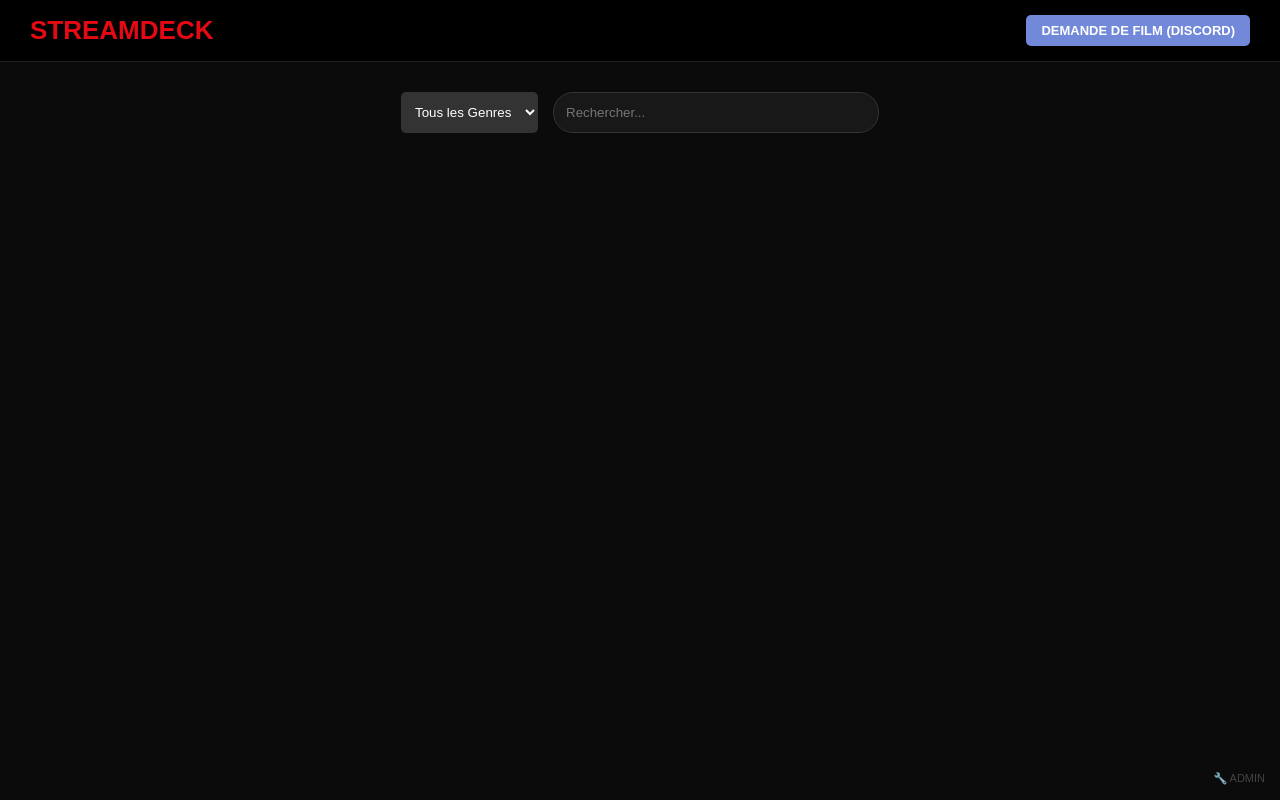
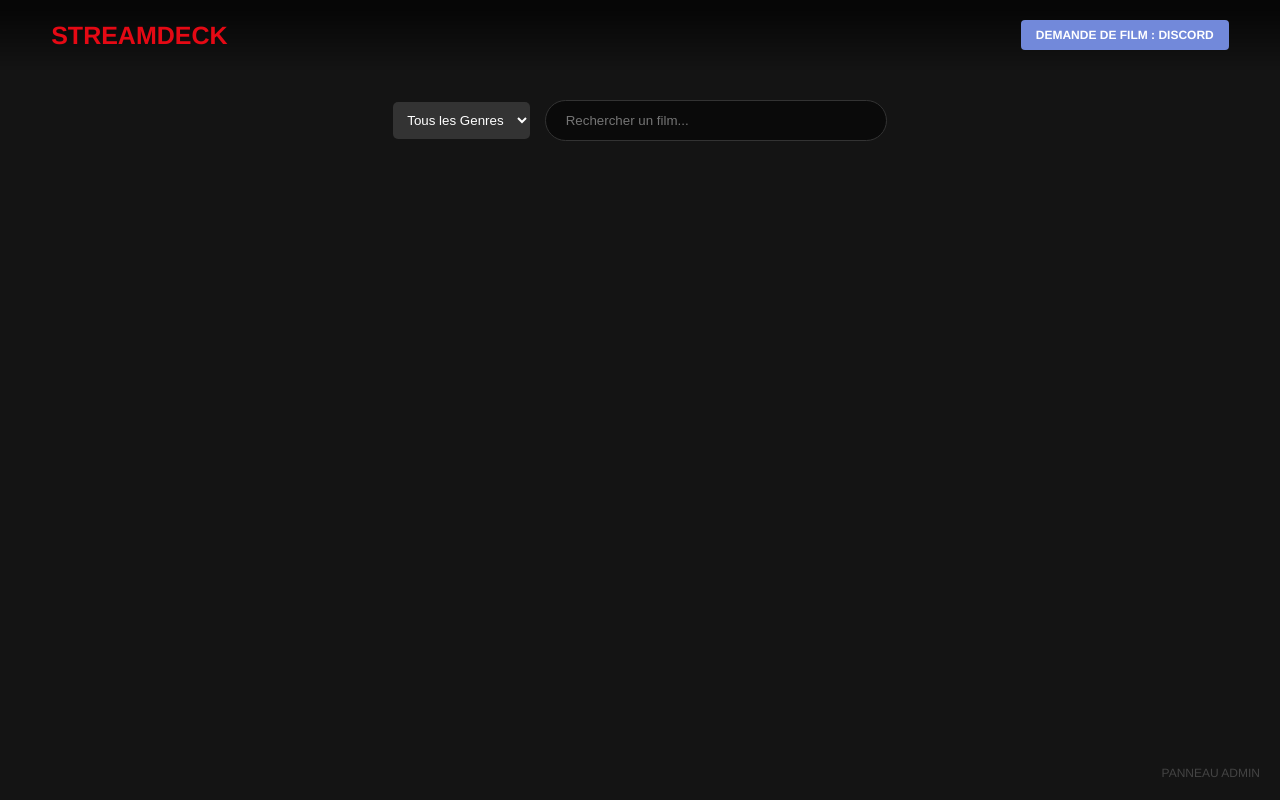
Before and after one commit to vguillotduenas-dotcom/StreamDeck, a Flask app: page / in a window 1280 px wide. Run offline with Flask 3, Linux system fonts and the light colour scheme; a user stored in the database is signed in; data that the repository does not hold is empty.

Commit message:
Update index.html

```diff
--- a/templates/index.html
+++ b/templates/index.html
@@ -3,62 +3,63 @@
 <head>
     <meta charset="UTF-8">
     <meta name="viewport" content="width=device-width, initial-scale=1.0">
-    <title>Streamdeck - Catalogue</title>
+    <title>Streamdeck</title>
     <style>
-        body { background: #0b0b0b; color: white; font-family: sans-serif; margin: 0; padding: 0; }
-        .navbar { display: flex; justify-content: space-between; align-items: center; padding: 15px 30px; background: #000; border-bottom: 1px solid #222; }
-        .logo { color: #e50914; font-size: 26px; font-weight: bold; text-decoration: none; }
-        .discord-btn { background: #7289da; color: white; padding: 8px 15px; border-radius: 5px; text-decoration: none; font-weight: bold; font-size: 13px; }
+        body { background: #141414; color: white; font-family: 'Helvetica Neue', Helvetica, Arial, sans-serif; margin: 0; padding: 0; }
+        .header { display: flex; justify-content: space-between; align-items: center; padding: 20px 4%; background: linear-gradient(to bottom, rgba(0,0,0,0.7) 10%, rgba(0,0,0,0)); position: fixed; width: 92%; z-index: 100; }
+        .logo { color: #e50914; font-size: 25px; font-weight: bold; text-decoration: none; }
+        .discord-link { background: #7289da; color: white; padding: 8px 15px; border-radius: 4px; text-decoration: none; font-weight: bold; font-size: 12px; }
 
-        .filters { display: flex; justify-content: center; gap: 15px; padding: 30px 10px; background: #0b0b0b; }
-        .search { padding: 12px; width: 300px; border-radius: 20px; border: 1px solid #333; background: #181818; color: white; }
-        .genre-select { padding: 10px; border-radius: 5px; background: #333; color: white; border: none; }
+        .main-content { padding-top: 100px; text-align: center; }
+        .search-area { margin-bottom: 30px; }
+        .search-bar { padding: 12px 20px; width: 300px; border-radius: 25px; border: 1px solid #333; background: rgba(0,0,0,0.5); color: white; outline: none; }
+        .genre-box { padding: 10px; border-radius: 5px; background: #333; color: white; border: none; margin-right: 10px; }
 
-        .grid { display: grid; grid-template-columns: repeat(auto-fill, minmax(180px, 1fr)); gap: 20px; padding: 20px; }
-        .card { background: #181818; border-radius: 8px; overflow: hidden; border: 1px solid #222; transition: 0.3s; position: relative; }
-        .card:hover { transform: scale(1.03); border-color: #e50914; }
-        .card img { width: 100%; height: 260px; object-fit: cover; }
-        .card-body { padding: 12px; text-align: center; }
-        .badge { position: absolute; top: 8px; right: 8px; background: #e50914; padding: 2px 6px; border-radius: 3px; font-size: 10px; font-weight: bold; }
-        .play-btn { display: block; background: #e50914; color: white; padding: 8px; border-radius: 4px; text-decoration: none; margin-top: 8px; font-size: 13px; font-weight: bold; }
+        .movie-grid { display: grid; grid-template-columns: repeat(auto-fill, minmax(200px, 1fr)); gap: 30px; padding: 0 4%; }
+        .movie-card { background: #181818; border-radius: 4px; overflow: hidden; transition: transform 0.3s; position: relative; text-decoration: none; color: white; }
+        .movie-card:hover { transform: scale(1.05); z-index: 10; }
+        .movie-card img { width: 100%; height: 300px; object-fit: cover; }
+        .movie-info { padding: 10px; text-align: left; }
+        .movie-title { font-size: 14px; font-weight: bold; margin: 0; }
+        .type-tag { position: absolute; top: 10px; left: 10px; background: rgba(229, 9, 20, 0.8); padding: 2px 8px; border-radius: 2px; font-size: 10px; font-weight: bold; }
 
-        .admin-link { position: fixed; bottom: 15px; right: 15px; color: #444; text-decoration: none; font-size: 11px; }
+        .admin-btn { position: fixed; bottom: 20px; right: 20px; color: #444; text-decoration: none; font-size: 12px; }
     </style>
 </head>
 <body>
 
-    <nav class="navbar">
+    <div class="header">
         <a href="/" class="logo">STREAMDECK</a>
-        <a href="https://discord.gg/yGwPtXKEu" class="discord-btn" target="_blank">DEMANDE DE FILM (DISCORD)</a>
-    </nav>
+        <a href="https://discord.gg/yGwPtXKEu" class="discord-link" target="_blank">DEMANDE DE FILM : DISCORD</a>
+    </div>
 
-    <form class="filters" action="/">
-        <select name="genre" class="genre-select" onchange="this.form.submit()">
+    <div class="main-content">
+        <form class="search-area" action="/">
+            <select name="genre" class="genre-box" onchange="this.form.submit()">
                 <option value="">Tous les Genres</option>
                 <option value="Horreur" {% if request.args.get('genre') == 'Horreur' %}selected{% endif %}>Horreur</option>
                 <option value="Humour" {% if request.args.get('genre') == 'Humour' %}selected{% endif %}>Humour</option>
                 <option value="Famille" {% if request.args.get('genre') == 'Famille' %}selected{% endif %}>Famille</option>
             </select>
-        <input type="text" name="q" placeholder="Rechercher..." class="search" value="{{ request.args.get('q', '') }}">
+            <input type="text" name="q" class="search-bar" placeholder="Rechercher un film..." value="{{ request.args.get('q', '') }}">
         </form>
 
-    <div class="grid">
+        <div class="movie-grid">
             {% for f in films %}
-        <div class="card">
-            <span class="badge">{{ f.type.upper() }} | {{ f.genre }}</span>
-            <img src="{{ f.img }}">
-            <div class="card-body">
-                <h3 style="font-size: 15px; margin: 0; white-space: nowrap; overflow: hidden; text-overflow: ellipsis;">{{ f.nom }}</h3>
-                <a href="{% if f.type == 'film' %}{{ f.lien }}{% else %}/serie/{{ f.id }}{% endif %}" class="play-btn">
-                    {% if f.type == 'film' %}▶ REGARDER{% else %}📂 ÉPISODES{% endif %}
+            <a href="{% if f.type == 'film' %}{{ f.lien }}{% else %}/serie/{{ f.id }}{% endif %}" class="movie-card">
+                <span class="type-tag">{{ f.type.upper() }}</span>
+                <img src="{{ f.img }}" alt="{{ f.nom }}">
+                <div class="movie-info">
+                    <p class="movie-title">{{ f.nom }}</p>
+                    <p style="font-size: 11px; color: #888; margin: 5px 0 0 0;">{{ f.genre }}</p>
+                </div>
             </a>
+            {% endfor %}
         </div>
-        </div>
-        {% endfor %}
     </div>
 
     {% if current_user.role == 'admin' %}
-    <a href="/admin" class="admin-link">🔧 ADMIN</a>
+    <a href="/admin" class="admin-btn">PANNEAU ADMIN</a>
     {% endif %}
 
 </body>
```
Lines whose indentation alone changed are shown as unchanged.
